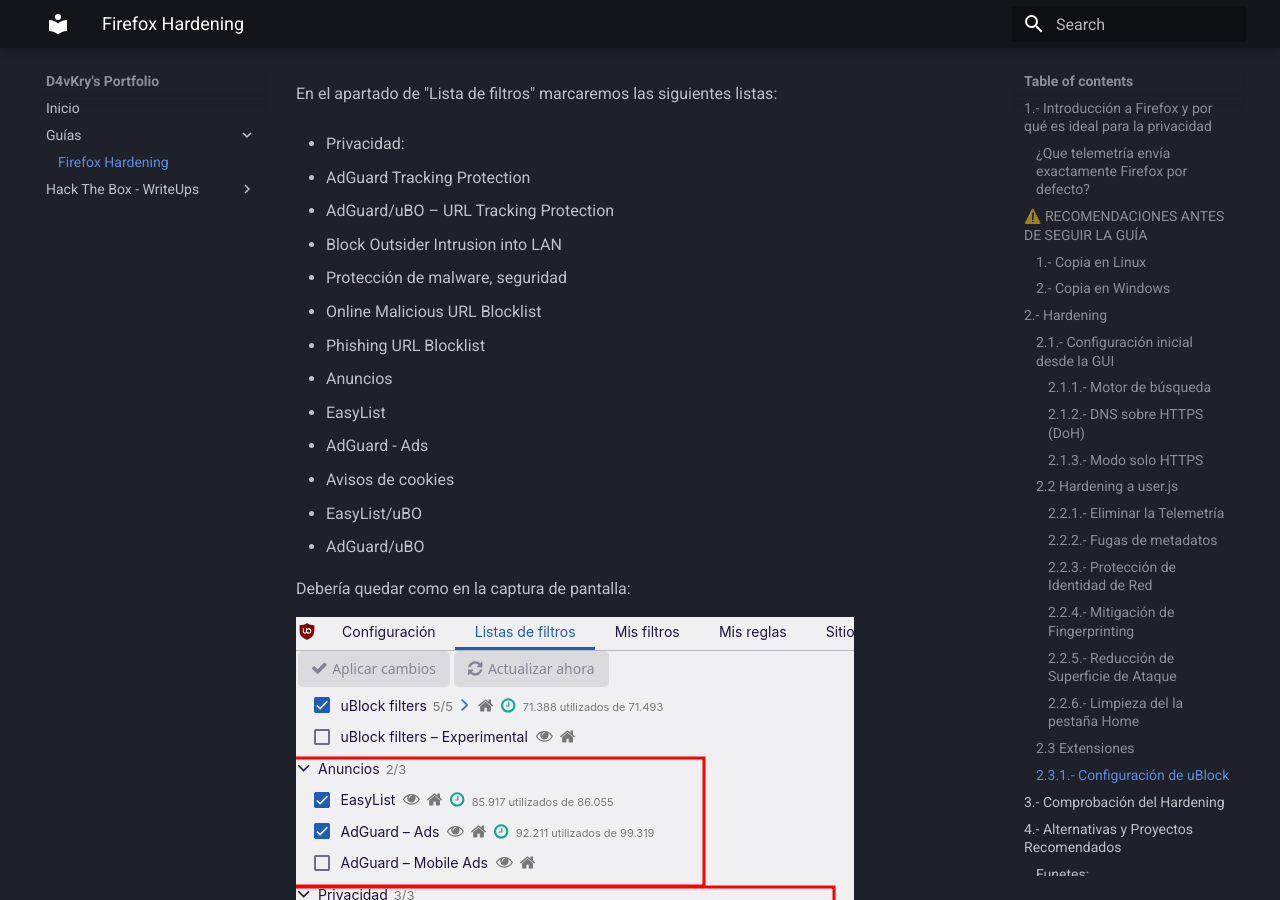
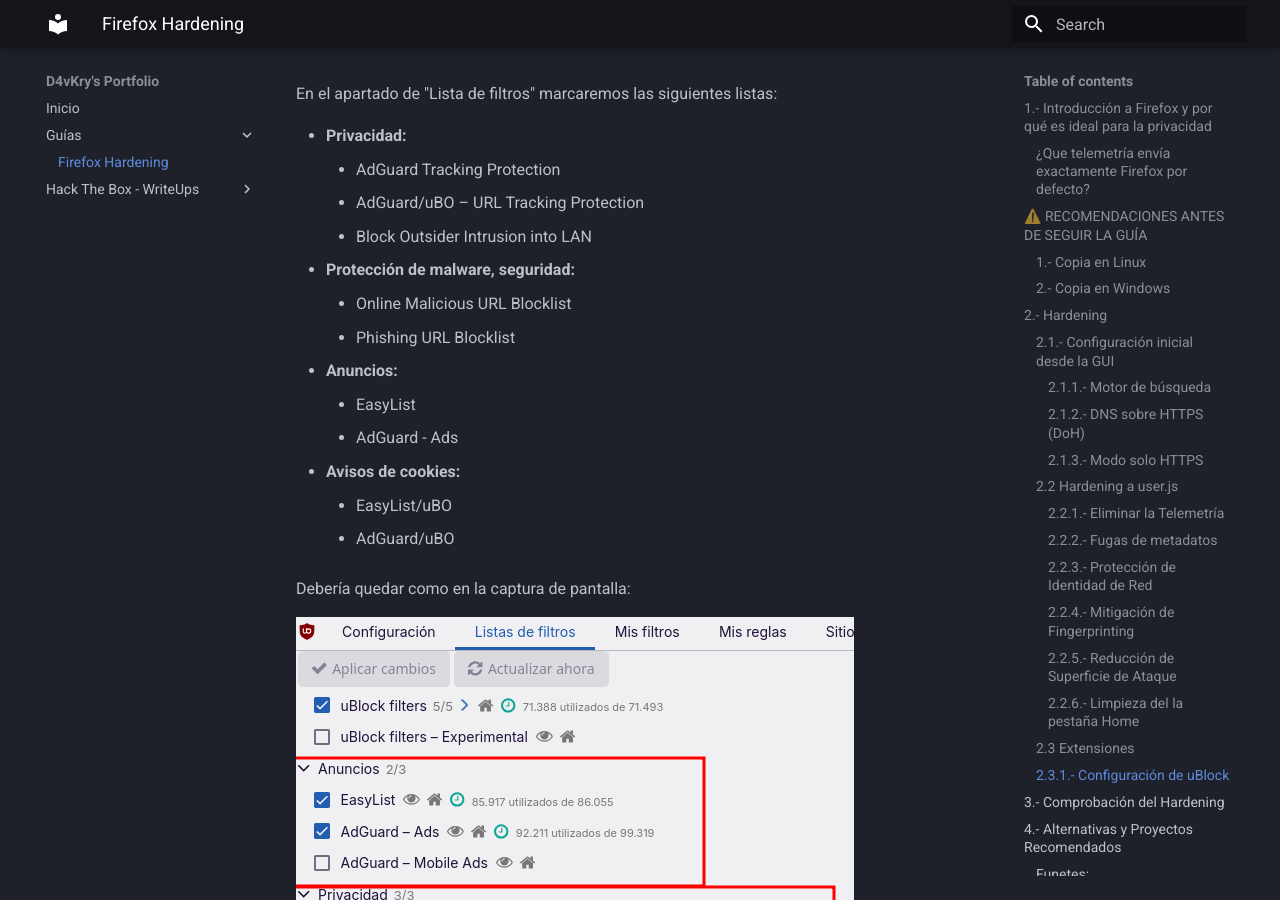
Before and after one commit to D4vKry/d4vkry.github.io, an MkDocs documentation site: the page built from docs/guias/firefox-hardening/index.md, in a window 1280 px wide and 900 px high, scrolled down 12349 px. Built offline with MkDocs 1.6.1 and Material for MkDocs 9.7.7, drawn with Linux system fonts in a browser that asks for light colours; some of the changed text lies outside the part shown.

Commit message:
bugfix lista

```diff
--- a/docs/guias/firefox-hardening/index.md
+++ b/docs/guias/firefox-hardening/index.md
@@ -401,3 +397,12 @@ https://wiki.archlinux.org/title/Firefox/Privacy
 https://support.mozilla.org/es/kb/como-detener-las-conexiones-automaticas-de-firefox
 
 https://restoreprivacy.com/firefox-privacy/
+
+<br>
+
+---
+<div align="center">
+  <small>
+    © 2026 David Veiga (D4vKry). Este trabajo está distribuido bajo una licencia <a href="https://creativecommons.org/licenses/by-nc-sa/4.0/deed.es" target="_blank">CC BY-NC-SA 4.0</a>.
+  </small>
+</div>
```
Also changed, not shown: other parts of docs/guias/firefox-hardening/index.md (+13 -17 lines).
